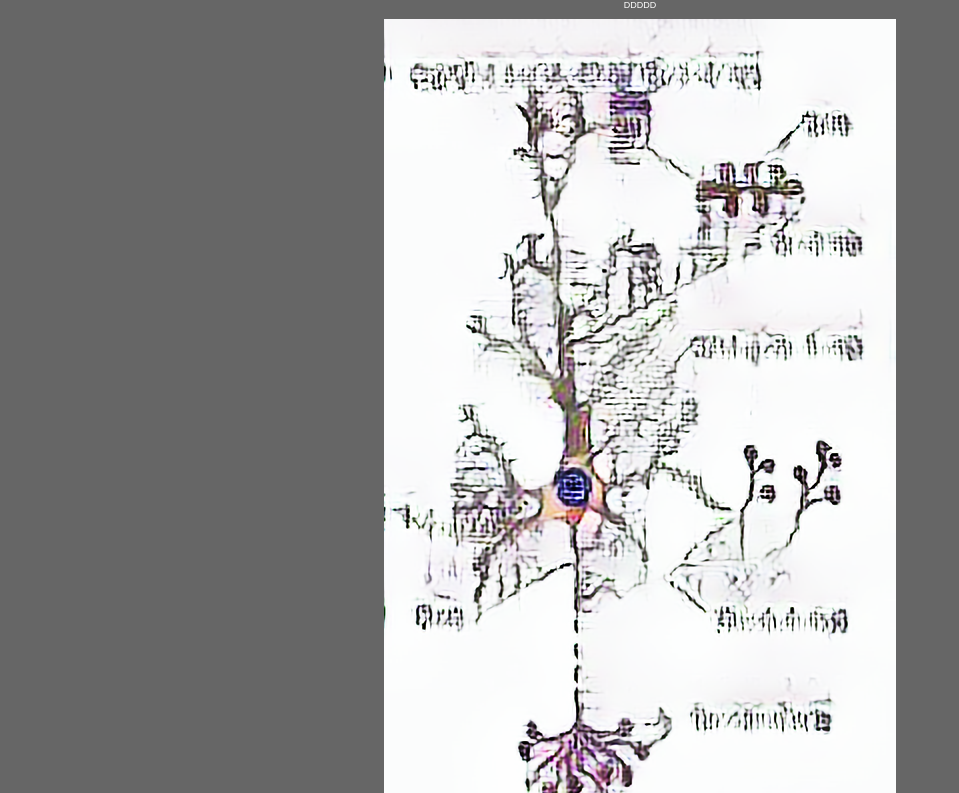
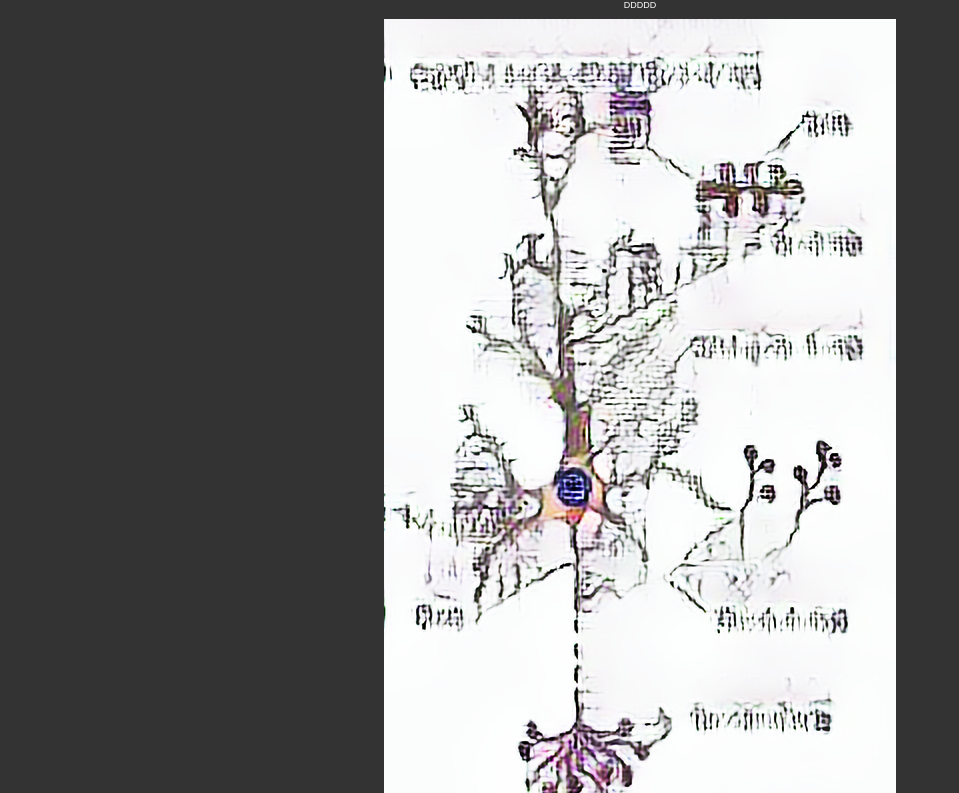
Before and after one commit to stargrit001/Voodoo-Science, a plain HTML site: page index.html in a window 1280 px wide. Shown: the part 102-895 px from the top of the page, without its empty margins (0-959 px from the left). Drawn offline with Linux system fonts and the light colour scheme.

Commit message:
Update style.css

```diff
--- a/style.css
+++ b/style.css
@@ -2,7 +2,7 @@ body {
     padding: 0;
     margin: 0;
 
-    background-color: #666666;
+    background-color: #333333;
     color: #ffffff;
     font-size: xx-small;
 }
```
